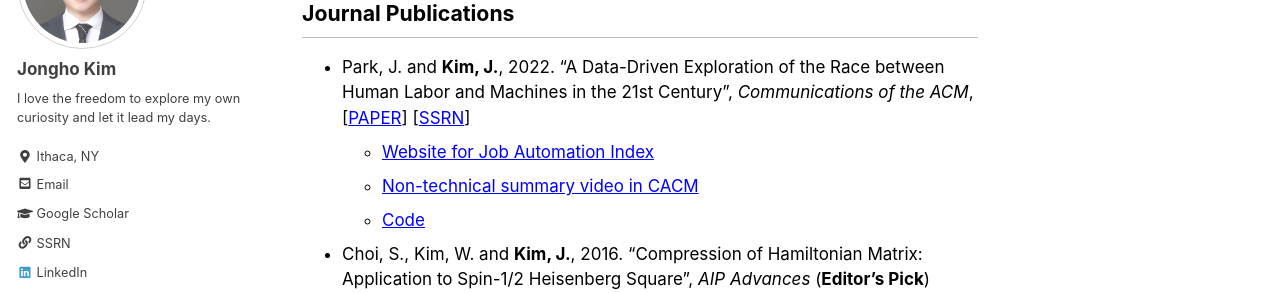
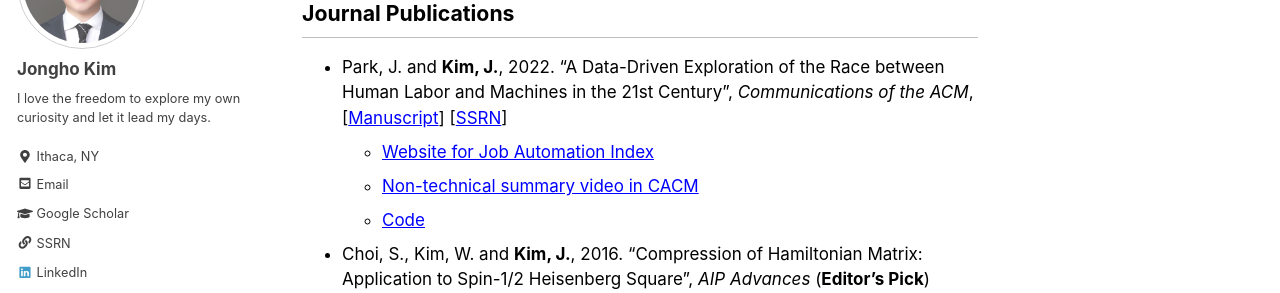
Before and after one commit to jonghkim/jonghkim.github.io, a Jekyll site: the page built from _pages/research.md, in a window 1280 px wide and 900 px high. Shown: the part 193-486 px from the top of the window. Built offline with Jekyll 4.4.1, drawn with Linux system fonts in a browser that asks for light colours.

Commit message:
update WP

```diff
--- a/_pages/research.md
+++ b/_pages/research.md
@@ -6,7 +6,7 @@ author_profile: true
 last_modified_at: 2021-03-28
 ---
 ## Journal Publications
-- Park, J. and **Kim, J.**, 2022. “A Data-Driven Exploration of the Race between Human Labor and Machines in the 21st Century”, *Communications of the ACM*, [[PAPER](https://cacm.acm.org/magazines/2022/5/260356-a-data-driven-exploration-of-the-race-between-human-labor-and-machines-in-the-21st-century/fulltext)] [[SSRN](https://papers.ssrn.com/sol3/papers.cfm?abstract_id=3924789)]
+- Park, J. and **Kim, J.**, 2022. “A Data-Driven Exploration of the Race between Human Labor and Machines in the 21st Century”, *Communications of the ACM*, [[Manuscript](https://cacm.acm.org/magazines/2022/5/260356-a-data-driven-exploration-of-the-race-between-human-labor-and-machines-in-the-21st-century/fulltext)] [[SSRN](https://papers.ssrn.com/sol3/papers.cfm?abstract_id=3924789)]
   - [Website for Job Automation Index](https://jobautomationindex.com/)
   - [Non-technical summary video in CACM](https://vimeo.com/700520130)
   - [Code](https://github.com/jonghkim/job-automation-index)
```
